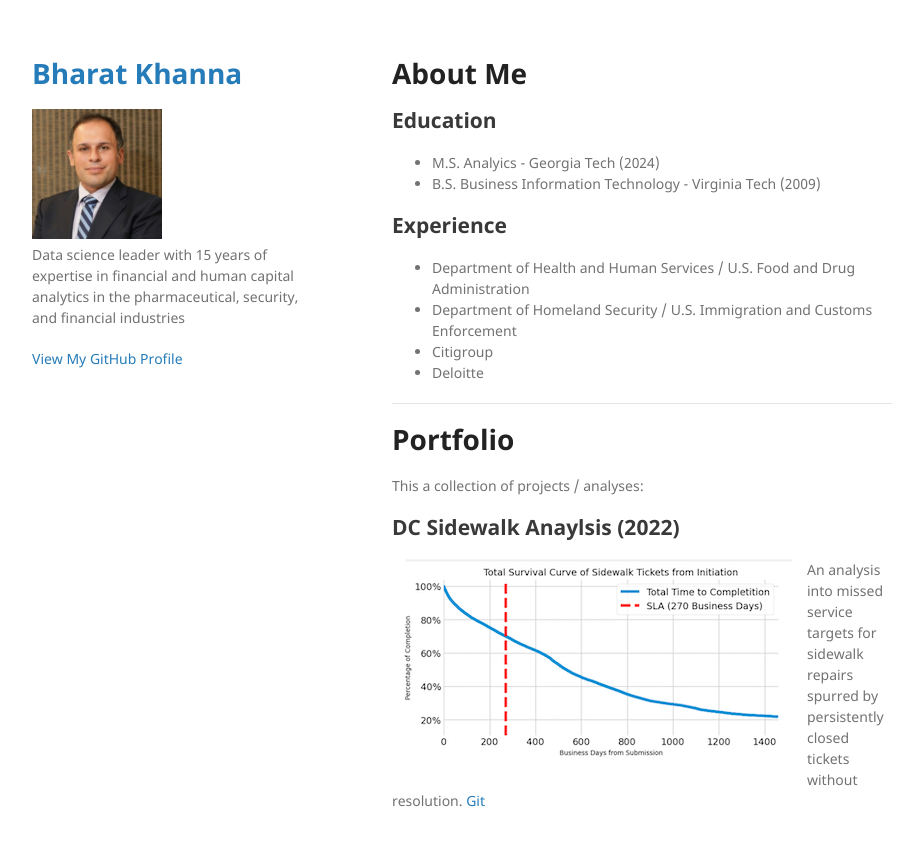
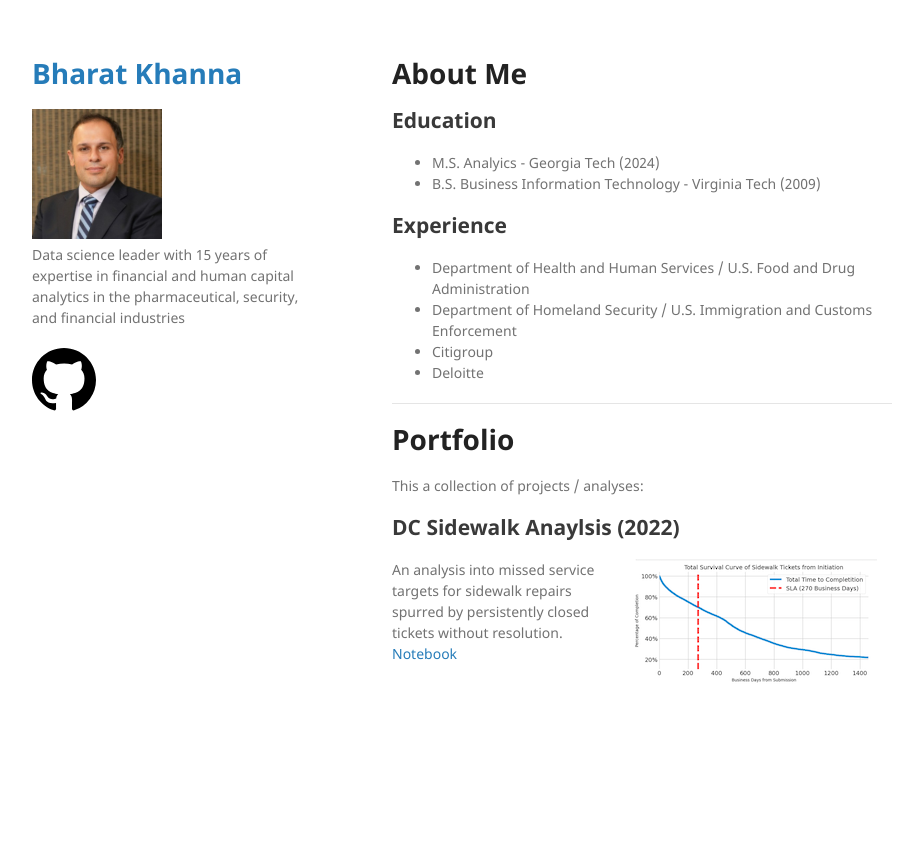
Before and after one commit to bharatbk/bharatbk.github.io, a Jekyll site: the page built from index.md, in a window 1280 px wide. Shown: the top 846 px of the page, without its empty margins (178-1093 px from the left). Built offline with Jekyll 4.4.1, drawn with Linux system fonts in a browser that asks for light colours; our own code applies the rules of GitHub Pages for plain Markdown files.

Commit message:
Add icon

```diff
--- a/_layouts/default.html
+++ b/_layouts/default.html
@@ -28,7 +28,7 @@
         {% endif %}
 
         {% if site.github.is_user_page %}
-        <p class="view"><a href="{{ site.github.owner_url }}">View My GitHub Profile</a></p>
+        <p class="view"><a href="{{ site.github.owner_url }}"><img src="./assets/img/github.svg" height="64px" with="64px" alt="Github" ></a></p>
         {% endif %}
 
         {% if site.show_downloads %}
--- a/index.md
+++ b/index.md
@@ -21,6 +21,6 @@ layout: default
 This a collection of projects / analyses:
 
 ## DC Sidewalk Anaylsis (2022)
-<img src="./assets/img/dc_sidewalk_screen.png" style="float: left; margin: 0px 15px 15px 0px;" />
+<img src="./assets/img/dc_sidewalk_screen.png" style="float: right; margin: 0px 15px 15px 0px;" />
 An analysis into missed service targets for sidewalk repairs spurred by persistently closed tickets without resolution.
-[Git](https://github.com/bharatbk/dc_sidewalk_analysis/blob/main/Increasing%20Resources%20for%20Sidewalk%20Repair%20Public.ipynb)
+[Notebook](https://github.com/bharatbk/dc_sidewalk_analysis/blob/main/Increasing%20Resources%20for%20Sidewalk%20Repair%20Public.ipynb)
```
Also changed, not shown: assets/img/dc_sidewalk_screen.png, assets/img/github.svg (added), assets/img/linkedin.svg (added).
